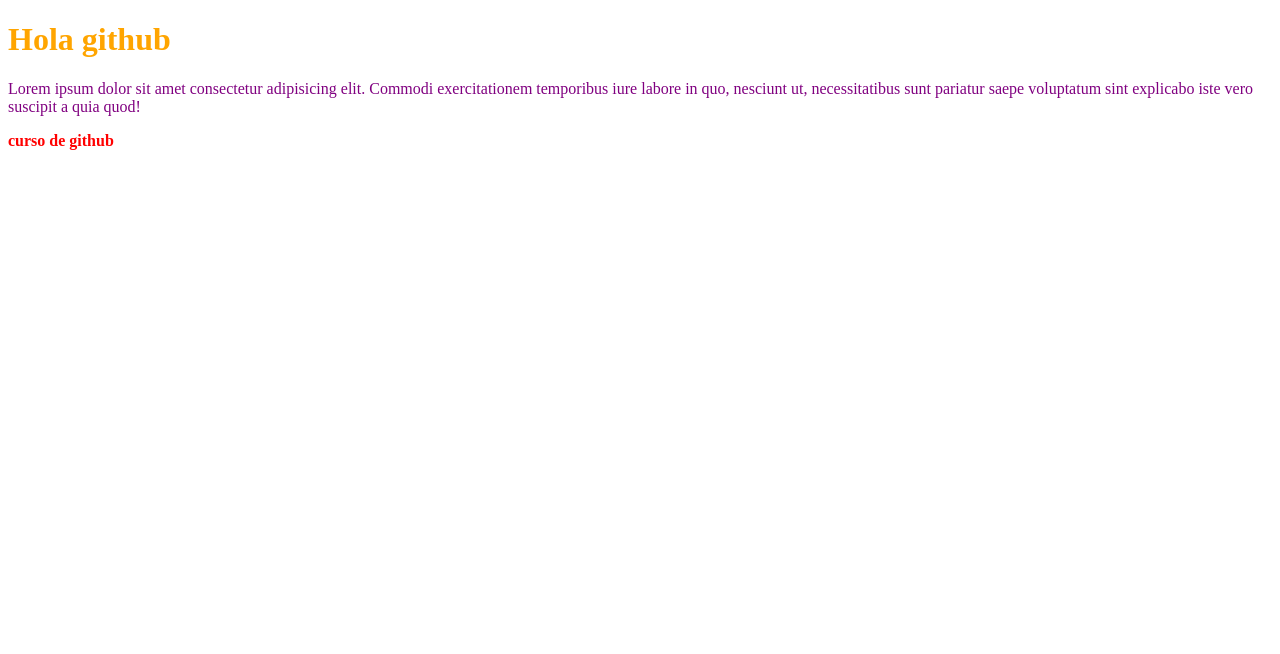
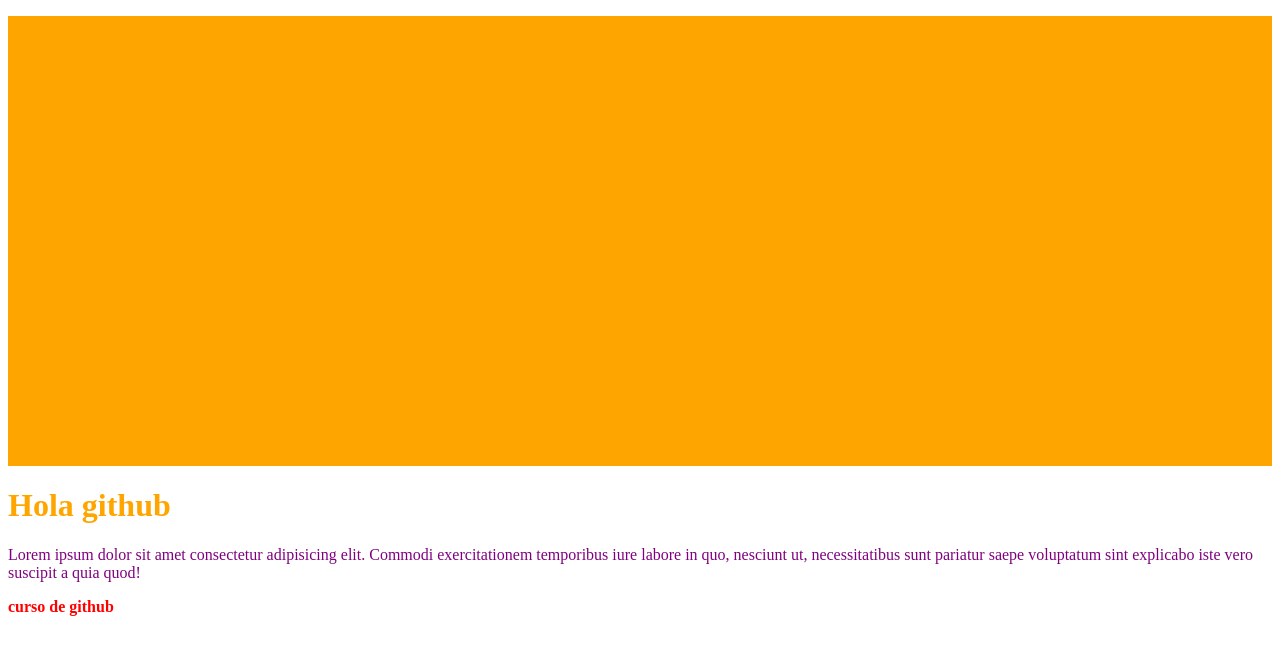
Before and after one commit to Belust29/coder, a plain HTML site: page index.html in a window 1280 px wide. Drawn offline with Linux system fonts and the light colour scheme.

Commit message:
agrego un header

```diff
--- a/estilos.css
+++ b/estilos.css
@@ -7,3 +7,8 @@
 strong{
     color: red;
 }
+header{
+    height: 450px;
+    width: 100%;
+    background-color: orange;
+}
--- a/index.html
+++ b/index.html
@@ -6,6 +6,16 @@
     <meta name="viewport" content="width=device-width, initial-scale=1.0">
     <link rel="stylesheet" href="estilos.css">
     <title>Github</title>
+    <header>
+            <nav>
+                <ul>
+                    <li>home</li>
+                    <li>home</li>
+                    <li>home</li>
+                    <li>home</li>
+                </ul>
+            </nav>
+    </header>
 </head>
 <body>
     <h1>Hola github</h1>
```
